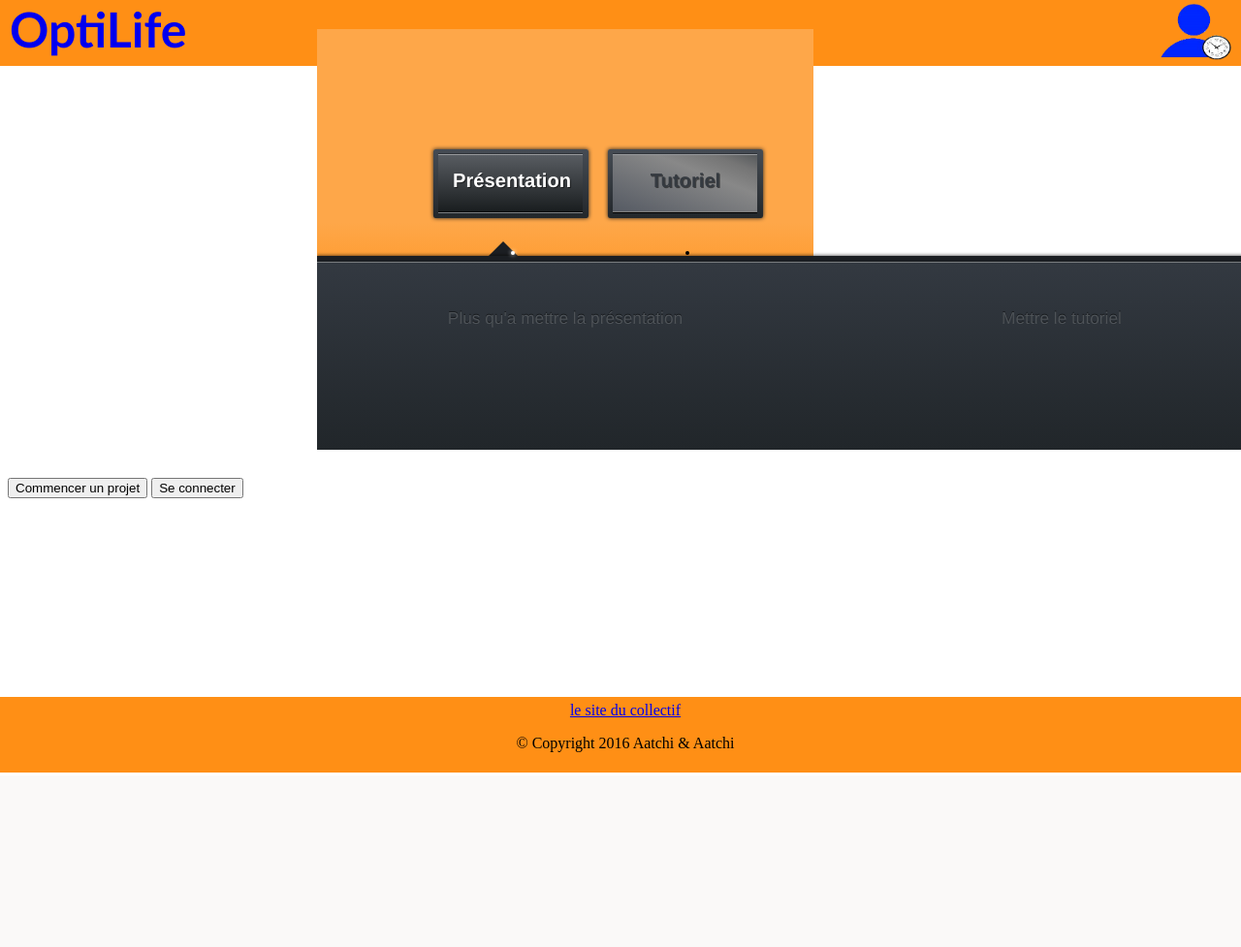
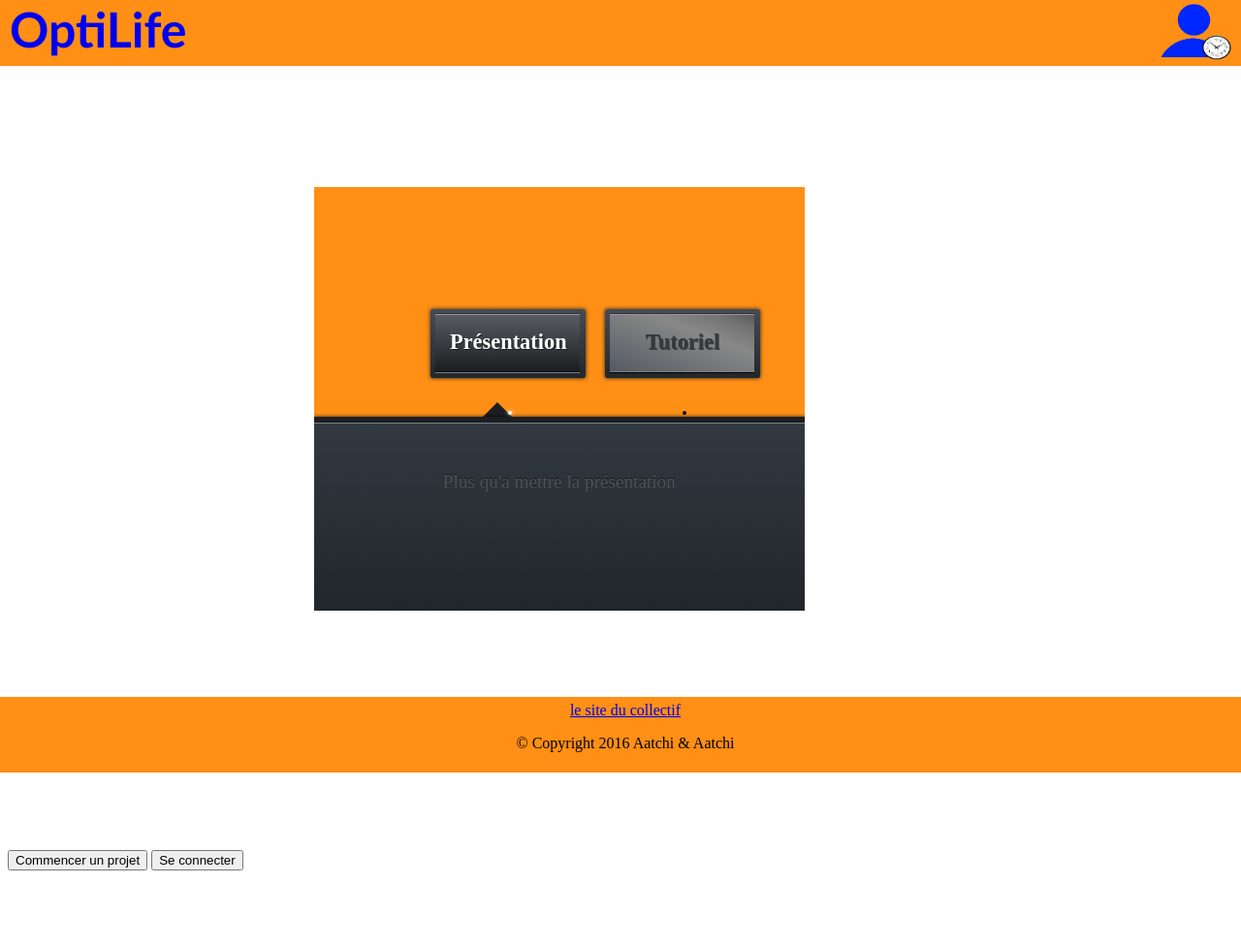
Before and after one commit to hugobaran/OptiLife, a PHP site: page /html/accueil.php in a window 1280 px wide. Shown: the whole page at 97% size. Before the commit the page ends 797 px from the top, so only its background shows below. Run offline with PHP 8.4, Linux system fonts and the light colour scheme.

Commit message:
l'accueil marche !!

```diff
--- a/css/accueil.css
+++ b/css/accueil.css
@@ -1,26 +1,23 @@
-.acc  {
+#optiacc{
+
 	margin:auto;
 	width:50%;
 
 }
-#optiacc{
-	height:394px; font-family:"Helvetica Neue","Trebuchet MS",sans-serif;font-size:0.9em;border:3px solid white;
-	}
 
-	#optiacc #demoWrap{position:absolute;top:30px;width:80%;height:100%; overflow:hidden;}
-/*;
+#optiacc #demoWrap{position:relative;top:100px;width:80%;height:100%; overflow:hidden;}
+
+
+/*
 background gradient*/
 #optiacc #background{
 	position:absolute;
-    width:50%;
+    width:100%;
     height:50%;
 
 
     background-color:#FF8F15;
-    background-image:-webkit-linear-gradient(#FEA749,#FEA749 50%,rgba(213,86,1,0) 75%,rgba(213,86,1,0));
-    background-image:-moz-linear-gradient(#FEA749,#FEA749 50%,rgba(213,86,1,0) 75%,rgba(213,86,1,0));
-    background-image:-o-linear-gradient(#FEA749,#FEA749 50%,rgba(213,86,1,0) 75%,rgba(213,86,1,0));
-    background-image:linear-gradient(#FEA749,#FEA749 50%,rgba(213,86,1,0) 75%,rgba(213,86,1,0));
+
 
     -webkit-transition:background-color 1s ease-out;
        -moz-transition:background-color 1s ease-out;
@@ -159,11 +156,9 @@ padding-top:5px;
 
 /* :target */
 #optiacc #demoWrap #present:target #textes{margin-left:0px;}
-#optiacc #demoWrap #present:target #background{background-color:#FFBD75;}
 #optiacc #demoWrap #present:target #fleche{margin-left:34.5%;}
 /* tuto */
 #optiacc #demoWrap #tuto:target #textes{margin-left:-100%;}
-#optiacc #demoWrap #tuto:target #background{background-color :#D55601;}
 #optiacc #demoWrap #tuto:target #fleche{margin-left:68%;}
 
 
@@ -211,6 +206,7 @@ padding-top:5px;
 /* div textes */
 #optiacc #demoWrap #textes{
 	clear:left;
+	position:absolute;
 	width:200%;
 	height:193px;
 	margin-top:6px;
@@ -239,3 +235,9 @@ padding-top:5px;
     color:#4e5358;
     text-shadow:0px -1px 0px rgba(0,0,0,0.5);
 }
+
+#carreblanc{
+	background:#333941;
+	width:200%;
+	height:193px;
+}
--- a/html/accueil.php
+++ b/html/accueil.php
@@ -13,6 +13,7 @@
 
 	<div class="acc">
 	<section id="optiacc" class="crayon article-css-27 demoTime">
+
 		<div id="demoWrap">
 			<div id="present">
 				<div id="tuto">
@@ -34,10 +35,10 @@
 				</div>
 			</div>
 		</div>
-	</div>
+
 
 	</section>
-
+</div>
 	<input id="btn" type=button value="Commencer un projet" onclick="document.location.href='edt.php'"/>
 			<?php include("connectacc.php"); ?>
 
```
